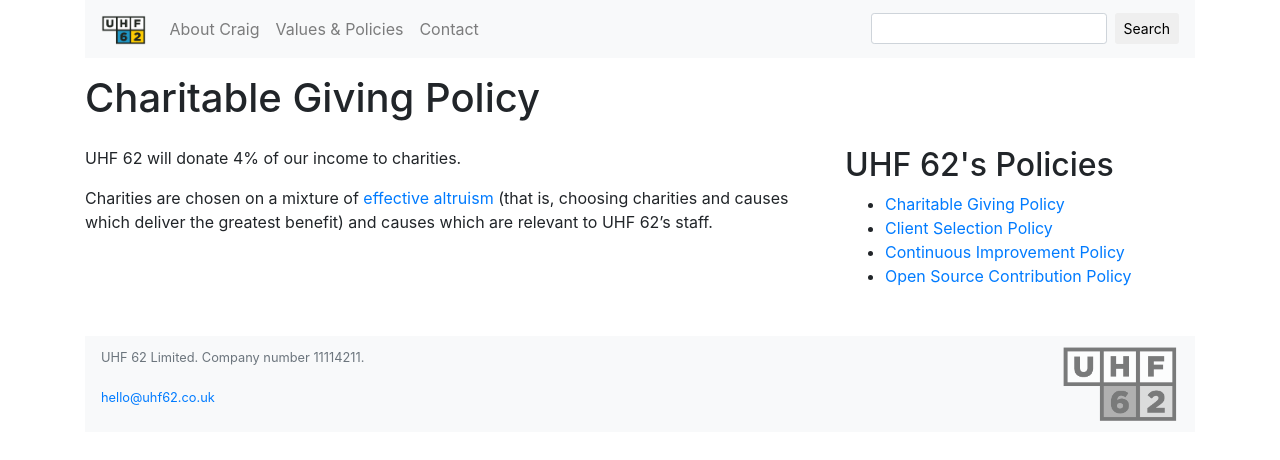
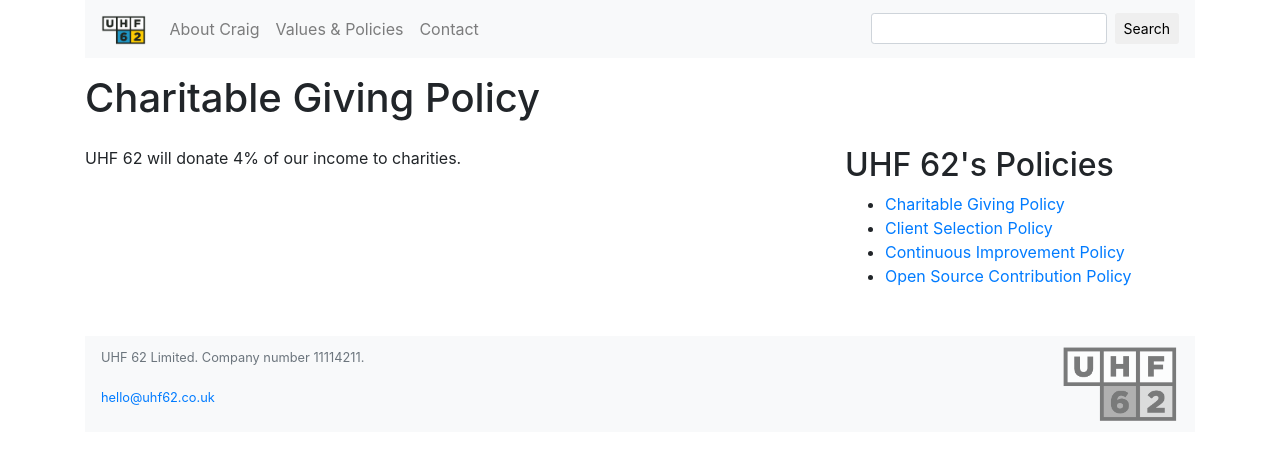
Before and after one commit to uhf62/uhf62.co.uk, a Jekyll site: the page built from _policies/charitable_giving.md, in a window 1280 px wide. Shown: the top 460 px of the page. Built offline with Jekyll 4.4.1, drawn with Linux system fonts in a browser that asks for light colours.

Commit message:
Remove working about how charities are chosen for now.

```diff
--- a/_policies/charitable_giving.md
+++ b/_policies/charitable_giving.md
@@ -3,5 +3,3 @@
 ---
 
 UHF 62 will donate 4% of our income to charities.
-
-Charities are chosen on a mixture of [effective altruism](https://en.wikipedia.org/wiki/Effective_altruism) (that is, choosing charities and causes which deliver the greatest benefit) and causes which are relevant to UHF 62's staff.
```
